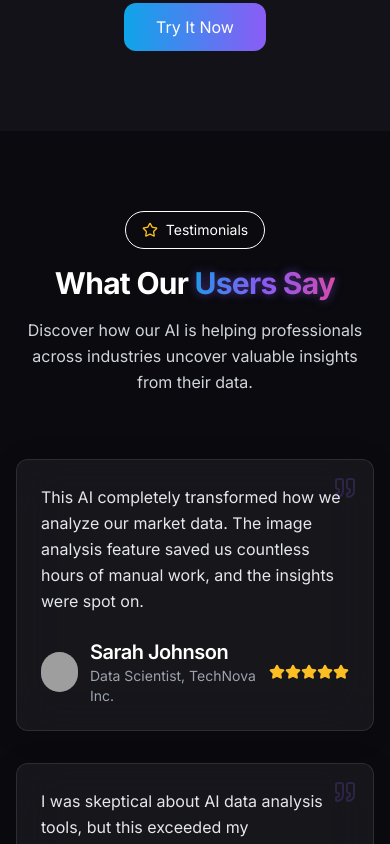
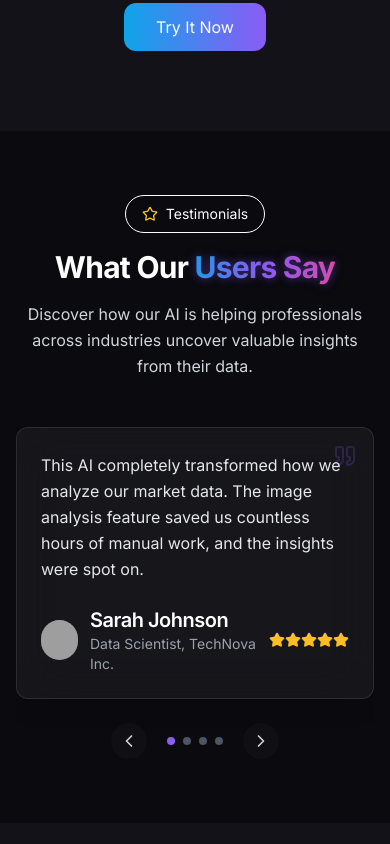
Before and after one commit to aiwebtools/dataanalysisandreportai, a React (Vite) app: page / in a window 390 px wide. Shown: the part 5580-6424 px from the top of the page. Built offline with nearby package versions, Linux system fonts and the light colour scheme; grey boxes are pictures that could not be loaded.

Commit message:
Optimize mobile application
This commit optimizes the application for mobile devices.

```diff
--- a/package.json
+++ b/package.json
@@ -57,6 +57,7 @@
     "react-hook-form": "^7.53.0",
     "react-resizable-panels": "^2.1.3",
     "react-router-dom": "^6.26.2",
+    "react-swipeable": "^7.0.2",
     "recharts": "^2.12.7",
     "sonner": "^1.5.0",
     "tailwind-merge": "^2.5.2",
--- a/src/components/Testimonials.tsx
+++ b/src/components/Testimonials.tsx
@@ -1,7 +1,12 @@
-import React from 'react';
-import { Star, Quote } from 'lucide-react';
+
+import React, { useState, useEffect } from 'react';
+import { Star, Quote, ChevronLeft, ChevronRight } from 'lucide-react';
+import { useSwipeable } from 'react-swipeable';
 
 const Testimonials = () => {
+  const [activeIndex, setActiveIndex] = useState(0);
+  const [isMobile, setIsMobile] = useState(false);
+
   const testimonials = [
     {
       content: "This AI completely transformed how we analyze our market data. The image analysis feature saved us countless hours of manual work, and the insights were spot on.",
@@ -33,21 +38,35 @@ const Testimonials = () => {
     }
   ];
 
-  return (
-    <section id="testimonials" className="py-20 relative">
-      <div className="container mx-auto px-4">
-        <div className="text-center mb-16">
-          <div className="inline-flex items-center px-4 py-2 rounded-full bg-cyber-green/20 border border-cyber.green/30 text-sm text-cyber-green mb-4">
-            <Star className="h-4 w-4 mr-2 text-amber-400" /> Testimonials
-          </div>
-          <h2 className="text-3xl md:text-4xl font-bold mb-4">
-            What Our <span className="cyber-text text-shadow">Users Say</span>
-          </h2>
-          <p className="text-gray-300 max-w-xl mx-auto">
-            Discover how our AI is helping professionals across industries uncover valuable insights from their data.
-          </p>
-        </div>
+  useEffect(() => {
+    const checkIfMobile = () => {
+      setIsMobile(window.innerWidth < 768);
+    };
 
+    checkIfMobile();
+    window.addEventListener('resize', checkIfMobile);
+
+    return () => {
+      window.removeEventListener('resize', checkIfMobile);
+    };
+  }, []);
+
+  const nextTestimonial = () => {
+    setActiveIndex((prevIndex) => (prevIndex + 1) % testimonials.length);
+  };
+
+  const prevTestimonial = () => {
+    setActiveIndex((prevIndex) => (prevIndex - 1 + testimonials.length) % testimonials.length);
+  };
+
+  const handlers = useSwipeable({
+    onSwipedLeft: nextTestimonial,
+    onSwipedRight: prevTestimonial,
+    preventDefaultTouchmoveEvent: true,
+    trackMouse: false
+  });
+
+  const renderDesktopView = () => (
     <div className="grid grid-cols-1 md:grid-cols-2 gap-8">
       {testimonials.map((testimonial, index) => (
         <div
@@ -84,6 +103,88 @@ const Testimonials = () => {
         </div>
       ))}
     </div>
+  );
+
+  const renderMobileView = () => (
+    <div {...handlers} className="relative w-full overflow-hidden touch-pan-y">
+      <div
+        className="glass rounded-xl p-6 backdrop-blur-lg border border-white/5 hover:border-cyber-purple/30 transition-all relative min-h-[16rem]"
+      >
+        <Quote className="absolute top-4 right-4 h-6 w-6 text-cyber-purple opacity-20" />
+
+        <p className="text-gray-200 mb-6 relative z-10">{testimonials[activeIndex].content}</p>
+
+        <div className="flex items-center">
+          <div className="w-10 h-10 rounded-full overflow-hidden mr-3 bg-gray-800">
+            <img
+              src={testimonials[activeIndex].image}
+              alt={`${testimonials[activeIndex].author} portrait`}
+              className="w-full h-full object-cover"
+              loading="lazy"
+            />
+          </div>
+          <div>
+            <h4 className="font-semibold text-white">{testimonials[activeIndex].author}</h4>
+            <p className="text-sm text-gray-400">{testimonials[activeIndex].role}</p>
+          </div>
+          <div className="ml-auto flex">
+            {[...Array(testimonials[activeIndex].rating)].map((_, i) => (
+              <Star key={i} className="h-4 w-4 text-amber-400 fill-amber-400" />
+            ))}
+            {[...Array(5 - testimonials[activeIndex].rating)].map((_, i) => (
+              <Star key={i + testimonials[activeIndex].rating} className="h-4 w-4 text-gray-600" />
+            ))}
+          </div>
+        </div>
+      </div>
+
+      <div className="flex justify-center mt-6 items-center">
+        <button
+          onClick={prevTestimonial}
+          className="p-2 rounded-full bg-cyber-dark/70 text-gray-300 hover:text-white hover:bg-cyber-purple/20 mr-4"
+          aria-label="Previous testimonial"
+        >
+          <ChevronLeft className="h-5 w-5" />
+        </button>
+
+        {testimonials.map((_, index) => (
+          <div
+            key={index}
+            className={`h-2 w-2 mx-1 rounded-full ${index === activeIndex ? 'bg-cyber-purple' : 'bg-gray-600'}`}
+            onClick={() => setActiveIndex(index)}
+            role="button"
+            aria-label={`Go to testimonial ${index + 1}`}
+            tabIndex={0}
+          />
+        ))}
+
+        <button
+          onClick={nextTestimonial}
+          className="p-2 rounded-full bg-cyber-dark/70 text-gray-300 hover:text-white hover:bg-cyber-purple/20 ml-4"
+          aria-label="Next testimonial"
+        >
+          <ChevronRight className="h-5 w-5" />
+        </button>
+      </div>
+    </div>
+  );
+
+  return (
+    <section id="testimonials" className="py-16 md:py-20 relative">
+      <div className="container mx-auto px-4">
+        <div className="text-center mb-12 md:mb-16">
+          <div className="inline-flex items-center px-4 py-2 rounded-full bg-cyber-green/20 border border-cyber.green/30 text-sm text-cyber-green mb-4">
+            <Star className="h-4 w-4 mr-2 text-amber-400" /> Testimonials
+          </div>
+          <h2 className="text-3xl md:text-4xl font-bold mb-4">
+            What Our <span className="cyber-text text-shadow">Users Say</span>
+          </h2>
+          <p className="text-gray-300 max-w-xl mx-auto">
+            Discover how our AI is helping professionals across industries uncover valuable insights from their data.
+          </p>
+        </div>
+
+        {isMobile ? renderMobileView() : renderDesktopView()}
       </div>
     </section>
   );
```
Also changed, not shown: 1 other file (tests, documents, lock files or other folders). Lines whose indentation alone changed are shown as unchanged.
